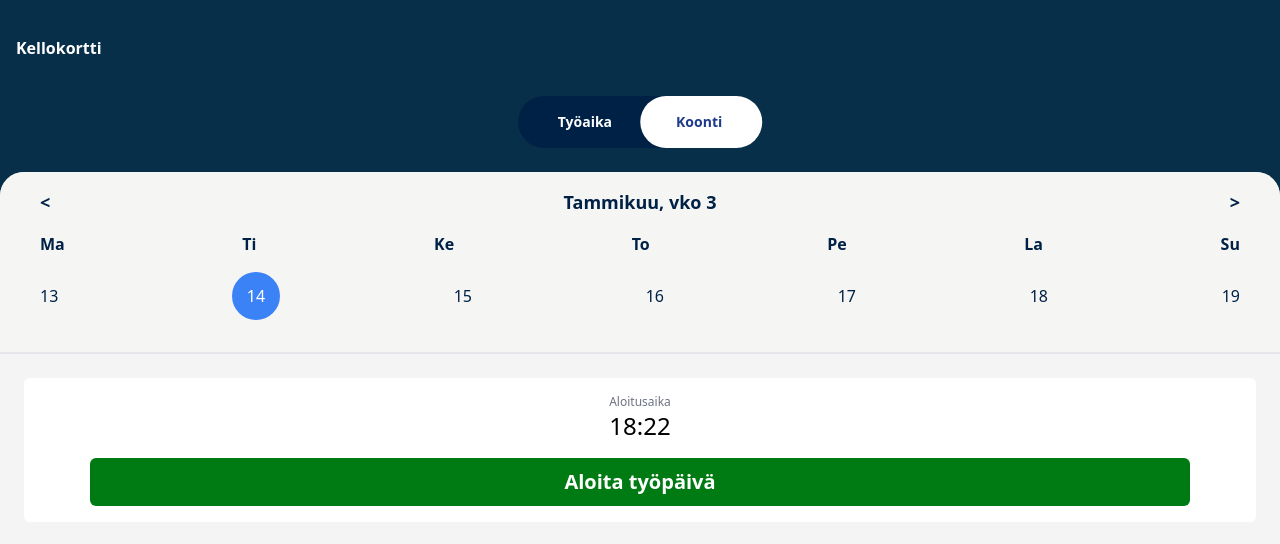
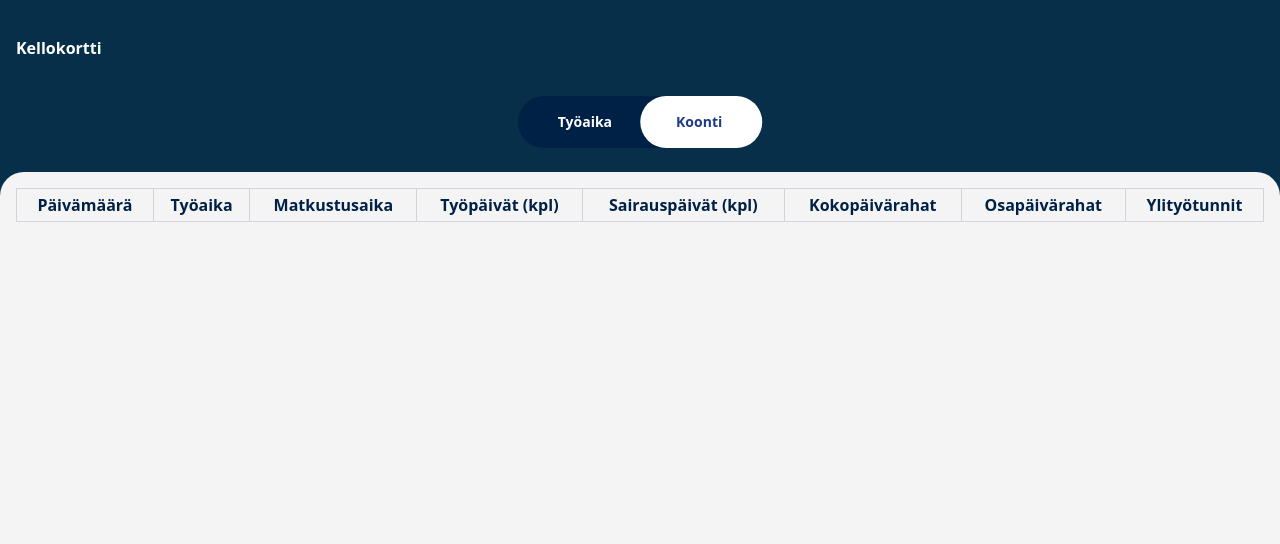
Before and after one commit to SanteriMertakorpi/Vork_ennakko, a React (Create React App) app: page / in a window 1280 px wide. Both pictures are taken after a click on the button "Koonti". Shown: the top 544 px of the page. Built offline with nearby package versions, Linux system fonts and the light colour scheme.

Commit message:
created montly summary page. added funtionality to navbar.

```diff
--- a/public/index.html
+++ b/public/index.html
@@ -24,7 +24,7 @@
       work correctly both with client-side routing and a non-root public URL.
       Learn how to configure a non-root public URL by running `npm run build`.
     -->
-    <title>React App</title>
+    <title>Kellokortti</title>
   </head>
   <body>
     <noscript>You need to enable JavaScript to run this app.</noscript>
--- a/src/components/header.js
+++ b/src/components/header.js
@@ -1,6 +1,6 @@
 import React from "react";
 import Navbar from "./navbar";
-const Header = () => {
+const Header = ({workTimePage, setWorkTimePage}) => {
     return(
         <div className="bg-sky-950">
             <div className="flex justify-between items-center p-4 text-white min-h-24">
@@ -9,7 +9,7 @@ const Header = () => {
 
 
             </div>
-            <Navbar />
+            <Navbar workTimePage={workTimePage} setWorkTimePage={setWorkTimePage} />
         </div>
 
     )
--- a/src/components/main.js
+++ b/src/components/main.js
@@ -1,16 +1,26 @@
-import React from "react";
+import React, { useState } from "react";
 import Header from "./header";
 import Calendar from "./calendar";
 import StartDWorkDay from "./startWorkDay";
+import MonthlySummary from "./monthlySummary";
 
 const Main = () => {
+
+    const [workTimePage, setWorkTimePage] = useState(true)
     return(
         <div className="bg-sky-950 min-h-screen">
-            <Header />
-            <div className="bg-mainbackground  rounded-t-3xl min-h-screen">
+            <Header workTimePage={workTimePage} setWorkTimePage={setWorkTimePage}/>
+            {(workTimePage) ?
+                <div className="bg-mainbackground  rounded-t-3xl min-h-screen">
                 <Calendar />
                 <StartDWorkDay />
-            </div>
+                </div>
+                :
+                <div className="bg-mainbackground rounded-t-3xl min-h-screen">
+                    <MonthlySummary />
+                </div>
+            }
+
 
         </div>
 
--- /dev/null
+++ b/src/components/monthlySummary.js
@@ -0,0 +1,26 @@
+import React from "react";
+
+const MonthlySummary = () => {
+    return(
+        <div className="p-4 overflow-x-auto">
+            <table className="table-auto border-collapse border border-gray-300 w-full text-center">
+                <thead>
+                    <tr className="bg-mainbackground text-navbarbackground">
+                        <th className="border border-gray-300 px-2 py-1">Päivämäärä</th>
+                        <th className="border border-gray-300 px-2 py-1">Työaika</th>
+                        <th className="border border-gray-300 px-2 py-1">Matkustusaika</th>
+                        <th className="border border-gray-300 px-2 py-1">Työpäivät (kpl)</th>
+                        <th className="border border-gray-300 px-2 py-1">Sairauspäivät (kpl)</th>
+                        <th className="border border-gray-300 px-2 py-1">Kokopäivärahat</th>
+                        <th className="border border-gray-300 px-2 py-1">Osapäivärahat</th>
+                        <th className="border border-gray-300 px-2 py-1">Ylityötunnit</th>
+                    </tr>
+                </thead>
+                <tbody>
+                    {/* Table body content will go here */}
+                </tbody>
+            </table>
+        </div>
+    );
+};
+export default MonthlySummary;
--- a/src/components/navbar.js
+++ b/src/components/navbar.js
@@ -1,5 +1,5 @@
-import React, {useState} from "react";
-const Navbar = () => {
+import React, {useState, useEffect} from "react";
+const Navbar = ({workTimePage, setWorkTimePage}) => {
     const [activeTab, setActivetab] = useState("tyoaika");
 
     const tabs = [
@@ -10,6 +10,10 @@ const Navbar = () => {
     const getTabPositions = (tabId) => {
         return tabs.findIndex((tab) => tab.id === tabId);
     };
+
+    useEffect(() => {
+        setWorkTimePage(activeTab === "tyoaika");
+    }, [activeTab, setWorkTimePage]);
 
     return(
         <div className="relative flex justify-center items-center bg-navbarbackground p-2 rounded-full w-fit mx-auto mb-6">
```
